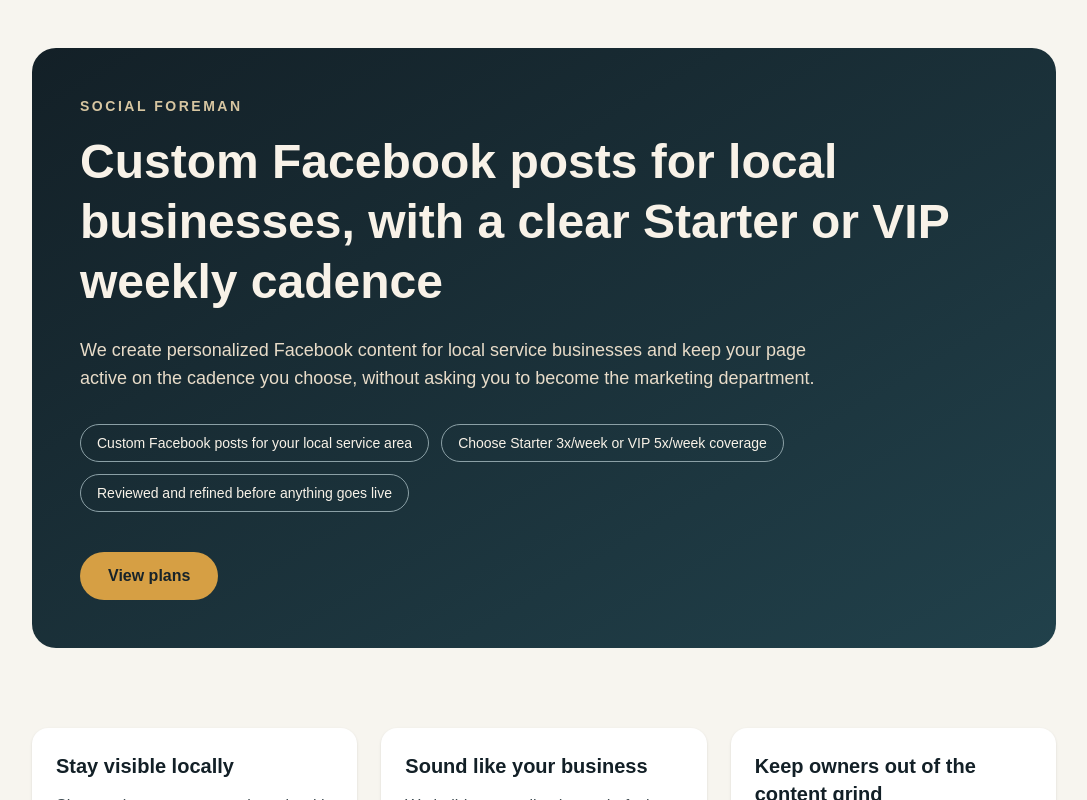
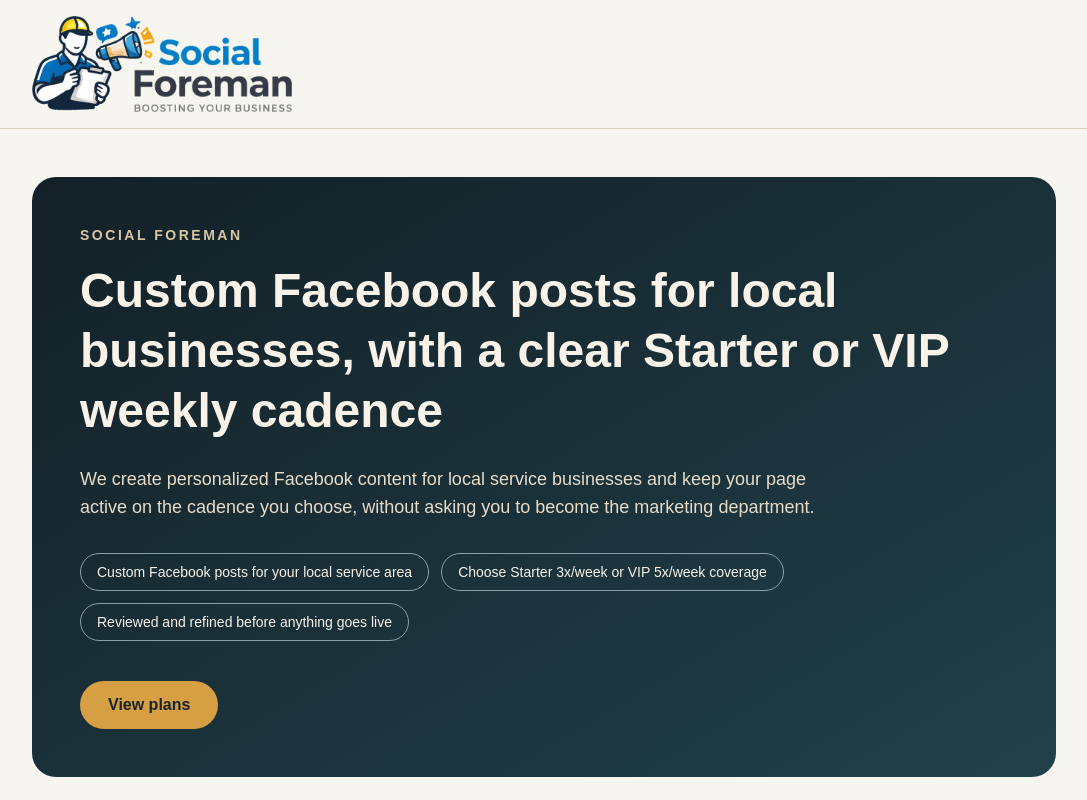
Before and after one commit to Spyders0311/Social-Foreman, a Next.js app: page / in a window 1280 px wide. Shown: the top 800 px of the page, without its empty margins (96-1183 px from the left). Built offline with nearby package versions, Linux system fonts and the light colour scheme.

Commit message:
feat: add Social Foreman header logo

```diff
--- a/app/layout.tsx
+++ b/app/layout.tsx
@@ -1,4 +1,6 @@
 import type { Metadata } from "next";
+import Image from "next/image";
+import Link from "next/link";
 import { Geist, Geist_Mono } from "next/font/google";
 import "./globals.css";
 
@@ -28,7 +30,26 @@ export default function RootLayout({
       lang="en"
       className={`${geistSans.variable} ${geistMono.variable} h-full antialiased`}
     >
-      <body className="min-h-full flex flex-col">{children}</body>
+      <body className="min-h-full bg-[#f7f5ef] text-[#132027]">
+        <div className="flex min-h-full flex-col">
+          <header className="border-b border-[#d9d2c3] bg-[#f7f5ef]">
+            <div className="mx-auto flex w-full max-w-6xl items-center px-6 py-4 sm:px-10 lg:px-16">
+              <Link href="/" aria-label="Social Foreman home" className="inline-flex items-center">
+                <Image
+                  src="/social-foreman-logo.png"
+                  alt="Social Foreman"
+                  width={700}
+                  height={258}
+                  priority
+                  className="h-auto w-[220px] sm:w-[260px]"
+                />
+              </Link>
+            </div>
+          </header>
+
+          <div className="flex-1">{children}</div>
+        </div>
+      </body>
     </html>
   );
 }
```
Also changed, not shown: public/social-foreman-logo.png (added).
